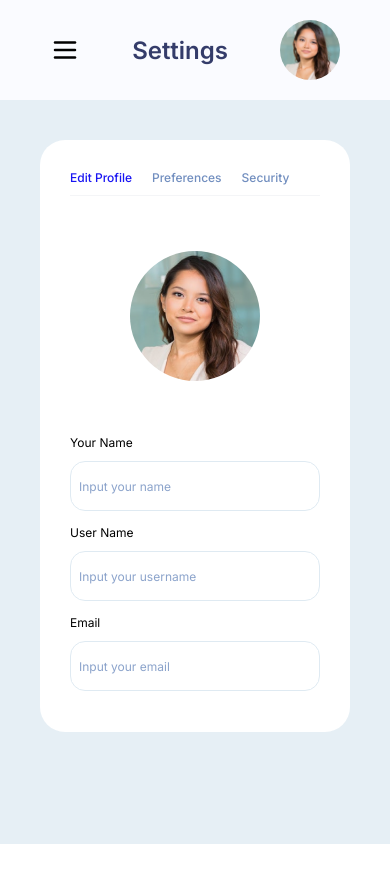
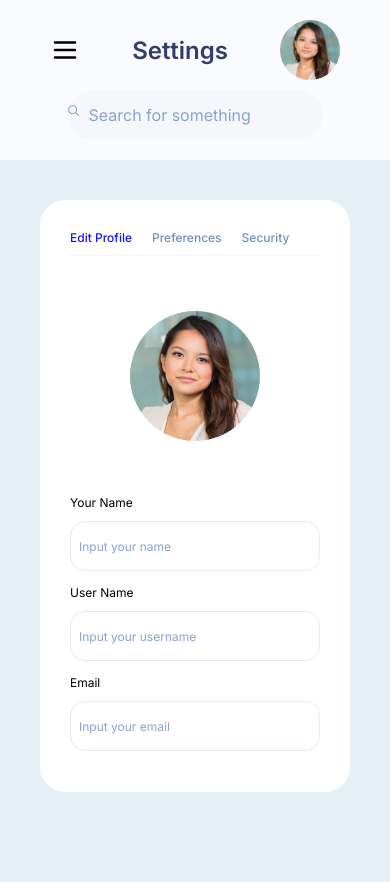
Before and after one commit to artog1809/att-test, a React (Vite) app: page / in a window 390 px wide. Shown: the top 882 px of the page. Before the commit the page ends 844 px from the top, so only its background shows below. Built offline with nearby package versions, Linux system fonts and the light colour scheme.

Commit message:
fixed search component

```diff
--- a/src/cmp/header/index.jsx
+++ b/src/cmp/header/index.jsx
@@ -16,12 +16,17 @@ export const Header = () => {
     width < 968
     ?
     <>
-        <img className='header-burger' src='public/icn/bruger.svg'/>
-        <span className='header-left_text'>Settings</span>
-        <img className='header-right_user-avatar' src={`public/img/avatar.png`}/>
+        <div className="header-content">
+            <img className='header-burger' src='public/icn/bruger.svg'/>
+            <span className='header-left_text'>Settings</span>
+            <img className='header-right_user-avatar' src={`public/img/avatar.png`}/>
+            <div className='header-search'>
+                <Search />
+            </div>
+        </div>
     </>
     :
-    <>
+    <div className='header-content'>
     <div className="header-left">
         <span className='header-left_text'>Settings</span>
     </div>
@@ -30,13 +35,11 @@ export const Header = () => {
         {btns.map(el => <Btn key = {el.id} img = {el.img} />)}
         <img className='header-right_user-avatar' src={`public/img/avatar.png`}/>
     </div>
-    </>
+    </div>
 
     return (
         <div className='header'>
-            <div className="header-content">
-                {content}
-            </div>
+            {content}
         </div>
     )
 }
--- a/src/cmp/header/style.css
+++ b/src/cmp/header/style.css
@@ -67,9 +67,25 @@ input::placeholder {
     height: 30px;
 }
 
+.header-search {
+    padding-top: 10px;
+    width: 100%;
+    display: flex;
+    justify-content: center;
+}
+
+
+
 @media (max-width: 968px) {
     .header {
         margin-left: 0px;
         width: 100%;
+        height: 160px;
     }
+
+    .header-content {
+        flex: 1 1 1;
+        flex-wrap: wrap
+    }
+
 }
--- a/src/cmp/main/style.css
+++ b/src/cmp/main/style.css
@@ -135,6 +135,7 @@ INPUT[type='text'] {
 
 @media (max-width: 968px) {
     .main {
+    margin-top: 160px;
     margin-left: 0px;
     height: calc(100vh - 100px);
     }
```
